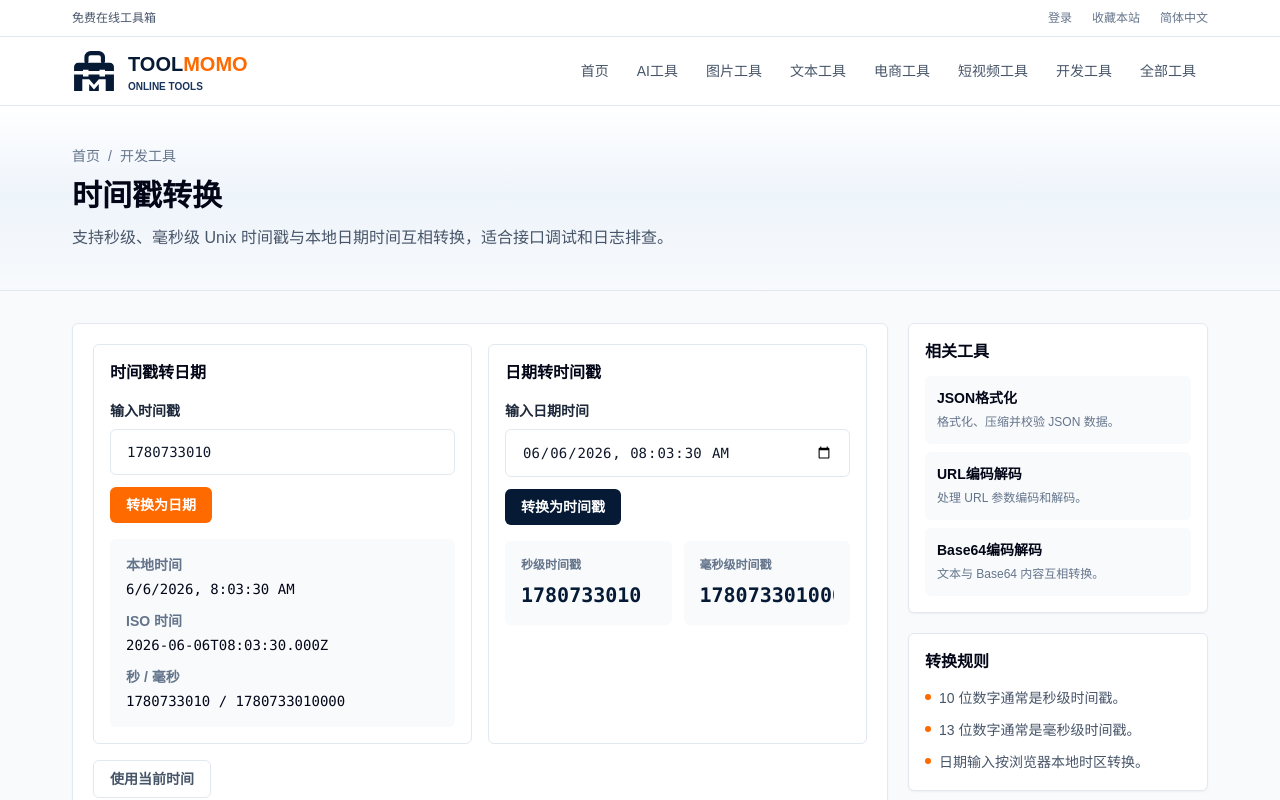
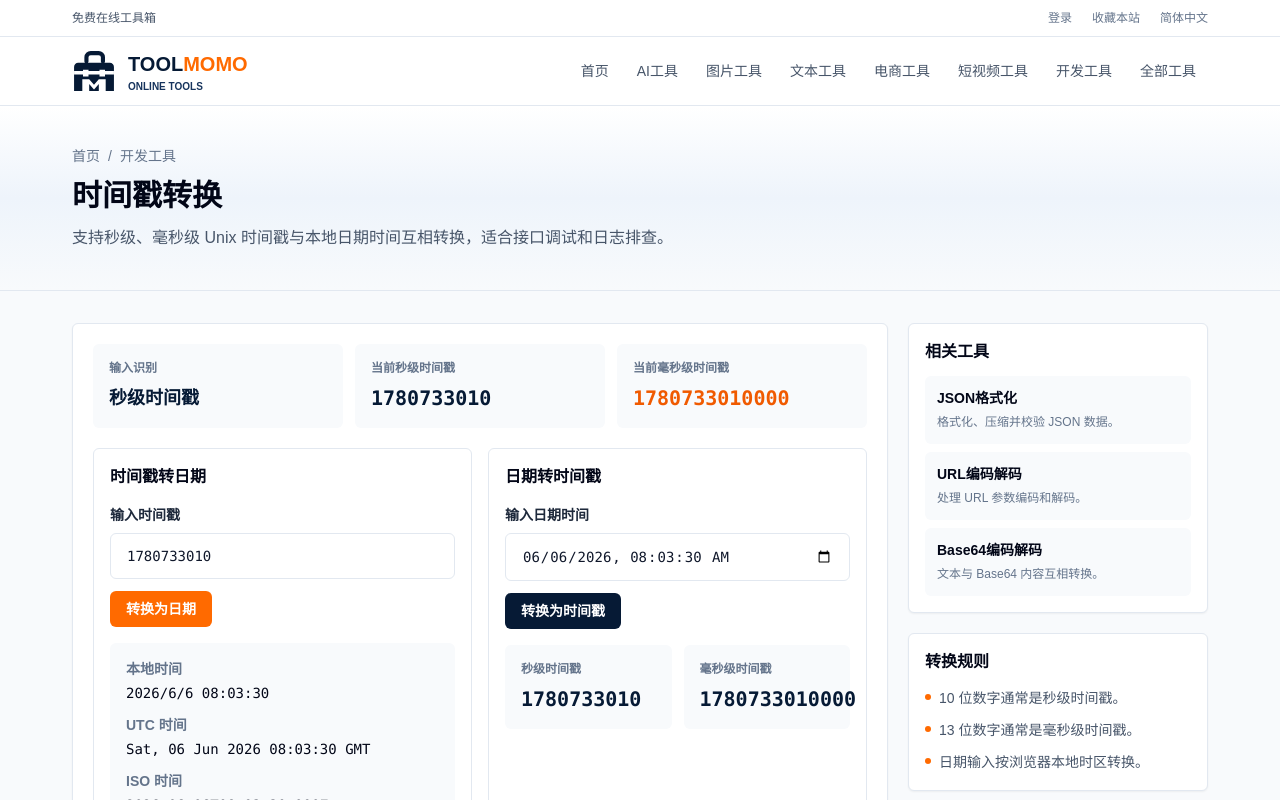
Before and after one commit to qq496306866-prog/toolmomo, a Next.js app: page /tools/timestamp in a window 1280 px wide. Shown: the top 800 px of the page. Built offline with nearby package versions, Linux system fonts and the light colour scheme.

Commit message:
Improve timestamp tool

```diff
--- a/components/tools/TimestampTool.tsx
+++ b/components/tools/TimestampTool.tsx
@@ -8,6 +8,16 @@ function pad(value: number) {
 
 function formatLocalDateInput(date: Date) {
   return `${date.getFullYear()}-${pad(date.getMonth() + 1)}-${pad(date.getDate())}T${pad(date.getHours())}:${pad(date.getMinutes())}:${pad(date.getSeconds())}`;
+}
+
+function formatDate(date: Date) {
+  return {
+    local: date.toLocaleString("zh-CN", { hour12: false }),
+    utc: date.toUTCString(),
+    iso: date.toISOString(),
+    seconds: Math.floor(date.getTime() / 1000),
+    milliseconds: date.getTime(),
+  };
 }
 
 function parseTimestamp(value: string) {
@@ -23,7 +33,7 @@ function parseTimestamp(value: string) {
     throw new Error("时间戳数值无效。");
   }
 
-  const milliseconds = trimmed.length <= 10 ? numericValue * 1000 : numericValue;
+  const milliseconds = Math.abs(numericValue) < 100000000000 ? numericValue * 1000 : numericValue;
   const date = new Date(milliseconds);
 
   if (Number.isNaN(date.getTime())) {
@@ -34,31 +44,33 @@ function parseTimestamp(value: string) {
 }
 
 export function TimestampTool() {
-  const now = useMemo(() => new Date(), []);
-  const [timestampInput, setTimestampInput] = useState(String(Math.floor(now.getTime() / 1000)));
-  const [dateInput, setDateInput] = useState(formatLocalDateInput(now));
-  const [timestampResult, setTimestampResult] = useState({
-    local: now.toLocaleString(),
-    iso: now.toISOString(),
-    seconds: Math.floor(now.getTime() / 1000),
-    milliseconds: now.getTime(),
-  });
-  const [dateResult, setDateResult] = useState({
-    seconds: Math.floor(now.getTime() / 1000),
-    milliseconds: now.getTime(),
-  });
+  const initialDate = useMemo(() => new Date(), []);
+  const [timestampInput, setTimestampInput] = useState(String(Math.floor(initialDate.getTime() / 1000)));
+  const [dateInput, setDateInput] = useState(formatLocalDateInput(initialDate));
+  const [timestampResult, setTimestampResult] = useState(formatDate(initialDate));
+  const [dateResult, setDateResult] = useState(formatDate(initialDate));
   const [error, setError] = useState("");
+  const [copyText, setCopyText] = useState("复制结果");
+
+  const detectedType = useMemo(() => {
+    const trimmed = timestampInput.trim();
+
+    if (!/^-?\d+$/.test(trimmed)) {
+      return "待识别";
+    }
+
+    return Math.abs(Number(trimmed)) < 100000000000 ? "秒级时间戳" : "毫秒级时间戳";
+  }, [timestampInput]);
+
+  const resetCopyText = () => {
+    setCopyText("复制结果");
+  };
 
   const convertTimestamp = () => {
     try {
-      const date = parseTimestamp(timestampInput);
-      setTimestampResult({
-        local: date.toLocaleString(),
-        iso: date.toISOString(),
-        seconds: Math.floor(date.getTime() / 1000),
-        milliseconds: date.getTime(),
-      });
+      setTimestampResult(formatDate(parseTimestamp(timestampInput)));
       setError("");
+      resetCopyText();
     } catch (caughtError) {
       setError(caughtError instanceof Error ? caughtError.message : "时间戳转换失败。");
     }
@@ -72,35 +84,56 @@ export function TimestampTool() {
       return;
     }
 
-    setDateResult({
-      seconds: Math.floor(date.getTime() / 1000),
-      milliseconds: date.getTime(),
-    });
+    setDateResult(formatDate(date));
     setError("");
+    resetCopyText();
   };
 
   const useCurrentTime = () => {
     const current = new Date();
-    const seconds = Math.floor(current.getTime() / 1000);
+    const result = formatDate(current);
 
-    setTimestampInput(String(seconds));
+    setTimestampInput(String(result.seconds));
     setDateInput(formatLocalDateInput(current));
-    setTimestampResult({
-      local: current.toLocaleString(),
-      iso: current.toISOString(),
-      seconds,
-      milliseconds: current.getTime(),
-    });
-    setDateResult({
-      seconds,
-      milliseconds: current.getTime(),
-    });
+    setTimestampResult(result);
+    setDateResult(result);
     setError("");
+    resetCopyText();
+  };
+
+  const handleCopy = async (value: string | number, label = "已复制") => {
+    try {
+      await navigator.clipboard.writeText(String(value));
+      setCopyText(label);
+      window.setTimeout(resetCopyText, 1600);
+    } catch {
+      setCopyText("复制失败");
+      window.setTimeout(resetCopyText, 1600);
+    }
   };
 
   return (
     <section className="rounded-md border border-slate-200 bg-white p-4 shadow-sm sm:p-5">
-      <div className="grid grid-cols-1 gap-4 lg:grid-cols-2">
+      <div className="grid grid-cols-1 gap-3 sm:grid-cols-3">
+        <div className="rounded-md bg-slate-50 p-4">
+          <div className="text-xs font-semibold text-slate-500">输入识别</div>
+          <div className="mt-2 text-lg font-bold text-primary-700">{detectedType}</div>
+        </div>
+        <div className="rounded-md bg-slate-50 p-4">
+          <div className="text-xs font-semibold text-slate-500">当前秒级时间戳</div>
+          <div className="mt-2 overflow-x-auto whitespace-nowrap font-mono text-xl font-bold text-primary-700">
+            {dateResult.seconds}
+          </div>
+        </div>
+        <div className="rounded-md bg-slate-50 p-4">
+          <div className="text-xs font-semibold text-slate-500">当前毫秒级时间戳</div>
+          <div className="mt-2 overflow-x-auto whitespace-nowrap font-mono text-xl font-bold text-accent-600">
+            {dateResult.milliseconds}
+          </div>
+        </div>
+      </div>
+
+      <div className="mt-5 grid grid-cols-1 gap-4 lg:grid-cols-2">
         <div className="rounded-md border border-slate-200 bg-white p-4">
           <h2 className="text-base font-bold text-slate-950">时间戳转日期</h2>
           <label className="mt-4 block text-sm font-semibold text-slate-800" htmlFor="timestamp-input">
@@ -126,14 +159,12 @@ export function TimestampTool() {
               <div className="mt-1 break-all font-mono text-slate-950">{timestampResult.local}</div>
             </div>
             <div>
+              <div className="font-semibold text-slate-500">UTC 时间</div>
+              <div className="mt-1 break-all font-mono text-slate-950">{timestampResult.utc}</div>
+            </div>
+            <div>
               <div className="font-semibold text-slate-500">ISO 时间</div>
               <div className="mt-1 break-all font-mono text-slate-950">{timestampResult.iso}</div>
-            </div>
-            <div>
-              <div className="font-semibold text-slate-500">秒 / 毫秒</div>
-              <div className="mt-1 break-all font-mono text-slate-950">
-                {timestampResult.seconds} / {timestampResult.milliseconds}
-              </div>
             </div>
           </div>
         </div>
@@ -147,6 +178,7 @@ export function TimestampTool() {
             className="mt-2 w-full rounded-md border border-slate-200 px-4 py-3 font-mono text-sm outline-none focus:border-accent-500 focus:ring-2 focus:ring-accent-100"
             id="date-input"
             onChange={(event) => setDateInput(event.target.value)}
+            step="1"
             type="datetime-local"
             value={dateInput}
           />
@@ -160,15 +192,23 @@ export function TimestampTool() {
           <div className="mt-4 grid grid-cols-1 gap-3 sm:grid-cols-2">
             <div className="min-w-0 rounded-md bg-slate-50 p-4">
               <div className="text-xs font-semibold text-slate-500">秒级时间戳</div>
-              <div className="mt-2 overflow-x-auto whitespace-nowrap font-mono text-xl font-bold text-primary-700">
+              <button
+                className="mt-2 overflow-x-auto whitespace-nowrap font-mono text-xl font-bold text-primary-700"
+                onClick={() => handleCopy(dateResult.seconds, "秒级已复制")}
+                type="button"
+              >
                 {dateResult.seconds}
-              </div>
+              </button>
             </div>
             <div className="min-w-0 rounded-md bg-slate-50 p-4">
               <div className="text-xs font-semibold text-slate-500">毫秒级时间戳</div>
-              <div className="mt-2 overflow-x-auto whitespace-nowrap font-mono text-xl font-bold text-primary-700">
+              <button
+                className="mt-2 overflow-x-auto whitespace-nowrap font-mono text-xl font-bold text-primary-700"
+                onClick={() => handleCopy(dateResult.milliseconds, "毫秒级已复制")}
+                type="button"
+              >
                 {dateResult.milliseconds}
-              </div>
+              </button>
             </div>
           </div>
         </div>
@@ -182,12 +222,19 @@ export function TimestampTool() {
 
       <div className="mt-4 flex flex-wrap gap-2">
         <button
-          className="rounded-md border border-slate-200 px-4 py-2 text-sm font-semibold text-slate-600 hover:border-accent-200 hover:bg-accent-50 hover:text-accent-700"
+          className="rounded-md bg-accent-500 px-4 py-2 text-sm font-semibold text-white hover:bg-accent-600"
           onClick={useCurrentTime}
           type="button"
         >
           使用当前时间
         </button>
+        <button
+          className="rounded-md border border-slate-200 px-4 py-2 text-sm font-semibold text-slate-600 hover:border-accent-200 hover:bg-accent-50 hover:text-accent-700"
+          onClick={() => handleCopy(timestampResult.iso, "ISO已复制")}
+          type="button"
+        >
+          {copyText}
+        </button>
       </div>
     </section>
   );
```
